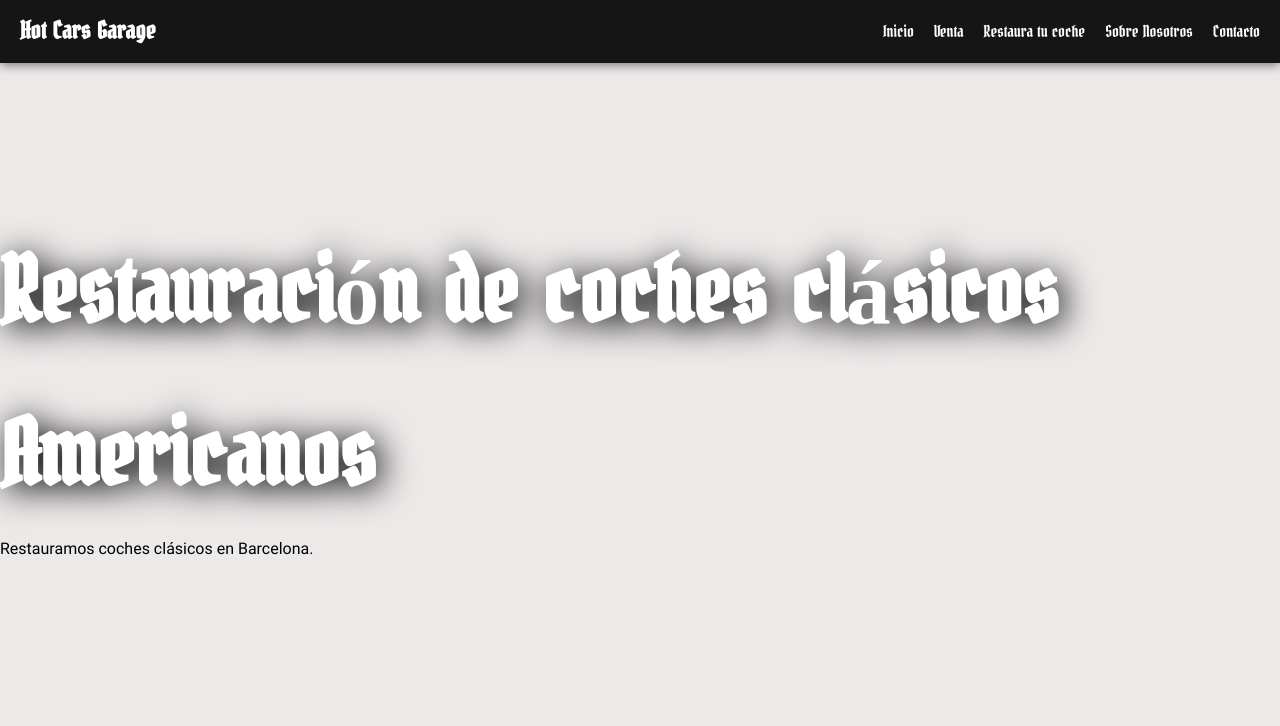
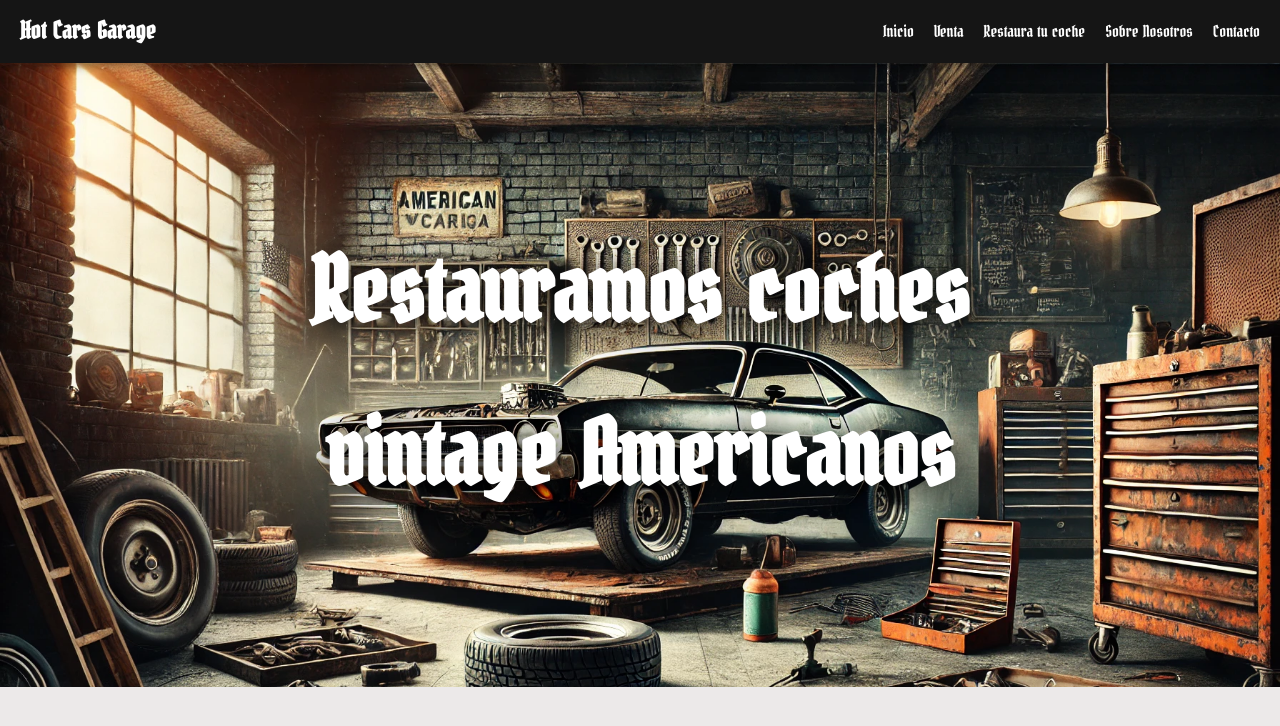
Before and after one commit to rekloyd/vintageCars, a plain HTML site: page restauración.html in a window 1280 px wide. Drawn offline with Linux system fonts and the light colour scheme.

Commit message:
deleted stylesRestauracion

```diff
--- a/restauración.html
+++ b/restauración.html
@@ -21,7 +21,6 @@
     <meta name="viewport" content="width=device-width, initial-scale=1.0">
     <title>Navbar Responsive</title>
     <link rel="stylesheet" href="./styles/style.css">
-    <link rel="stylesheet" href="./styles/styleRestauracion.css">
 
 </head>
 <body>
@@ -42,11 +41,13 @@
         <span></span>
     </div>
 </nav>
+<section class="heroRestauracion">
+    <h1>Restauramos coches <br>vintage Americanos</h1>
+</section>
 
-<section class="hero">
-    <h1>Restauración de coches clásicos Americanos</h1>
-    <p>Restauramos coches clásicos en Barcelona. </p>
-</section>
+<section></section>
+
+
 
 </body>
 </html>
--- a/styles/style.css
+++ b/styles/style.css
@@ -29,6 +29,7 @@ h1 {
     color: white;
     padding-top: 9.375rem;
     filter: drop-shadow(5px 5px 17px #000000);
+    text-align: center;
 }
 
 .navbar {
@@ -357,3 +358,15 @@ p[class="textoHero"] {
     line-height: 1.5;
     font-size: 1.5rem;
 }
+
+
+/*Restauracion------------------*/
+
+.heroRestauracion{
+    background-image: url(../images/carHeroRestauracion.webp);
+    background-size: cover;
+    height: 39rem;
+    margin-bottom: 2rem;
+    position: relative;
+
+}
```
Also changed, not shown: index.html (+1 -1 lines).
